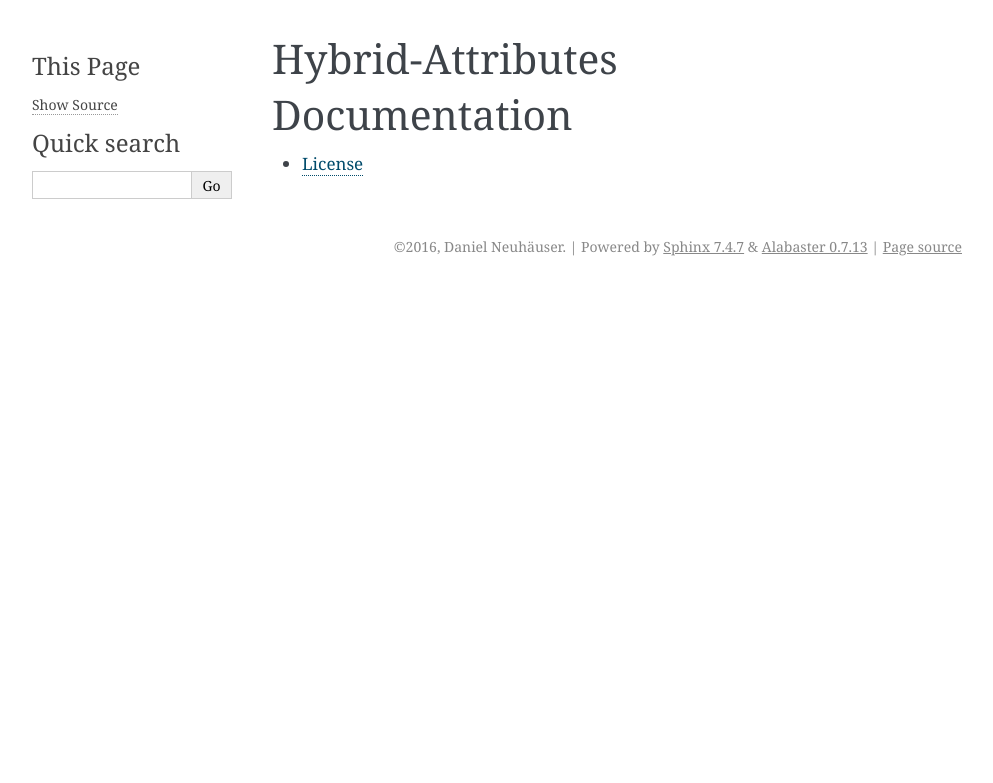
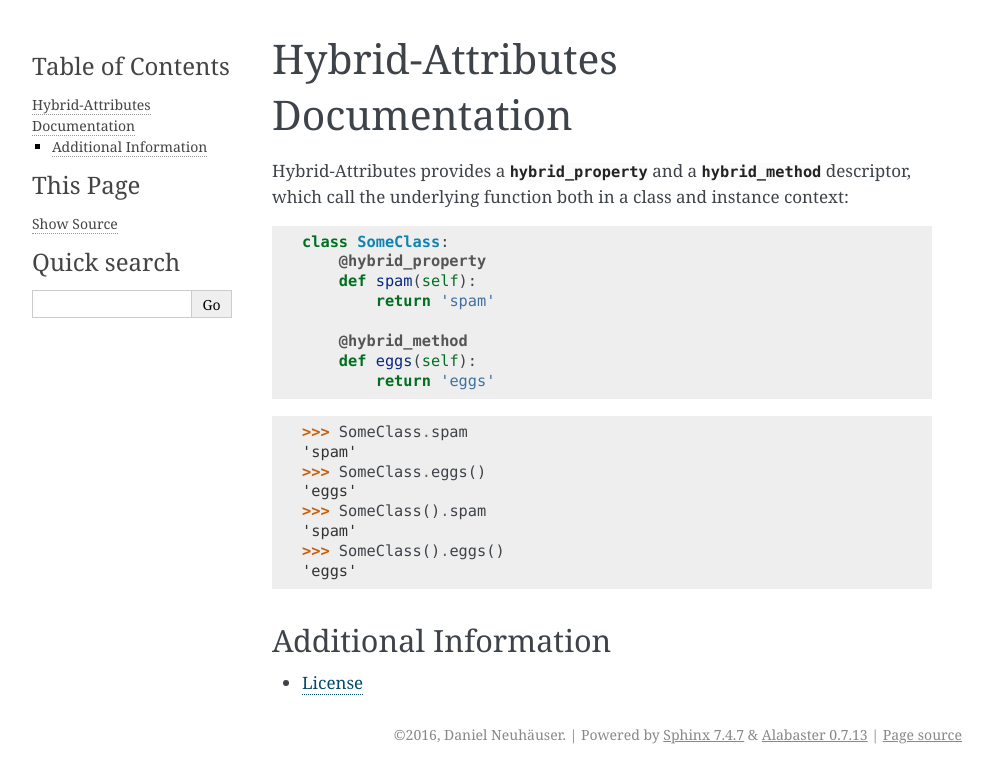
Before and after one commit to DasIch/hybrid-attributes, a Sphinx documentation site: the page built from docs/index.rst, in a window 1280 px wide. Shown: the top 783 px of the page, without its empty margins (148-1141 px from the left). Built offline with Sphinx 7.4.7, drawn with Linux system fonts in a browser that asks for light colours.

Commit message:
add intro to docs

```diff
--- a/docs/index.rst
+++ b/docs/index.rst
@@ -1,6 +1,47 @@
 Hybrid-Attributes Documentation
 ===============================
 
+Hybrid-Attributes provides a :class:`~hybrid_attributes.hybrid_property` and a
+:class:`~hybrid_attributes.hybrid_method` descriptor, which call the underlying
+function both in a class and instance context::
+
+   class SomeClass:
+       @hybrid_property
+       def spam(self):
+           return 'spam'
+
+       @hybrid_method
+       def eggs(self):
+           return 'eggs'
+
+
+.. testsetup::
+
+   from hybrid_attributes import hybrid_property, hybrid_method
+
+   class SomeClass:
+       @hybrid_property
+       def spam(self):
+           return 'spam'
+
+       @hybrid_method
+       def eggs(self):
+           return 'eggs'
+
+.. doctest::
+
+   >>> SomeClass.spam
+   'spam'
+   >>> SomeClass.eggs()
+   'eggs'
+   >>> SomeClass().spam
+   'spam'
+   >>> SomeClass().eggs()
+   'eggs'
+
+
+Additional Information
+----------------------
 
 .. toctree::
 
```
